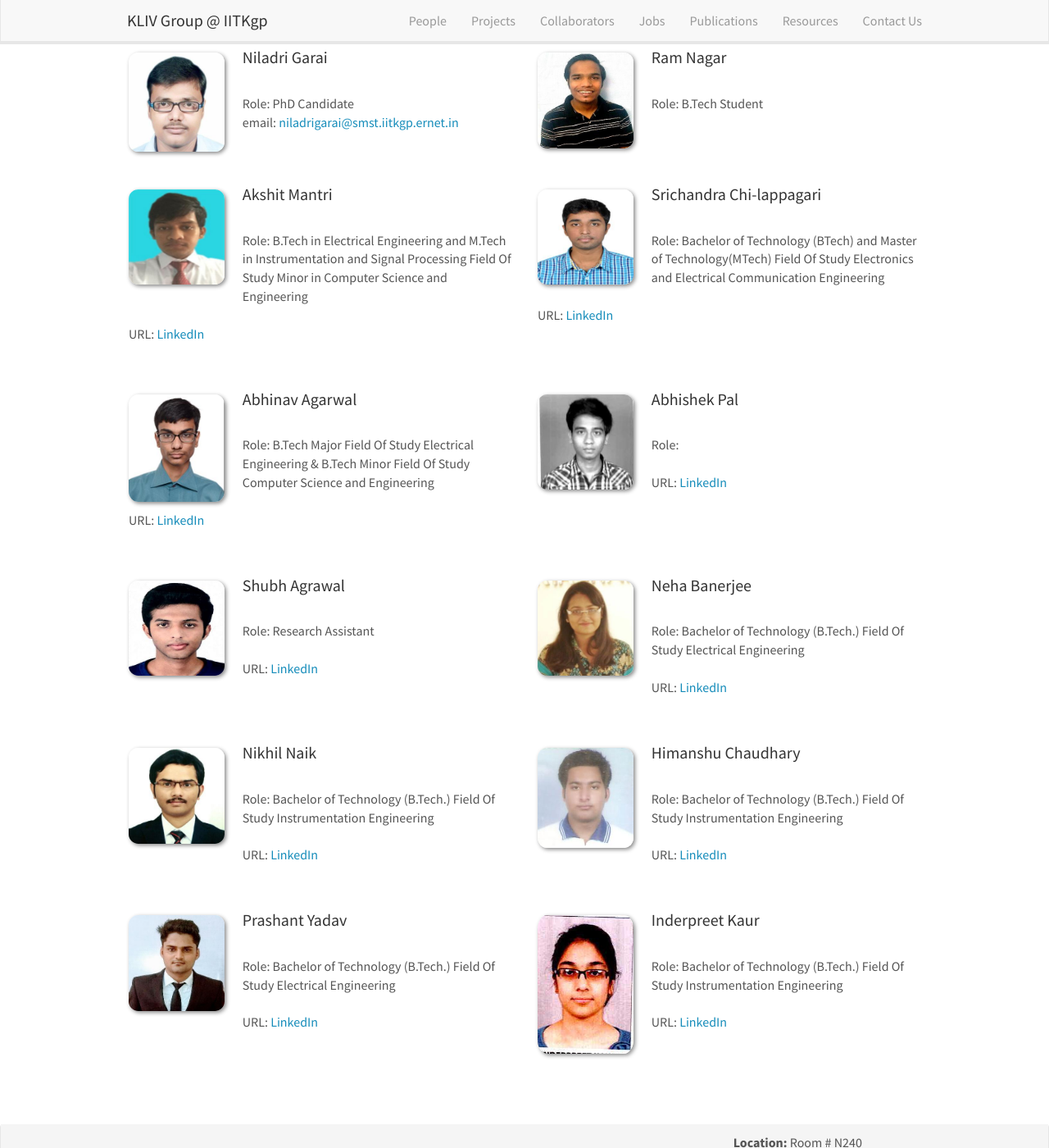
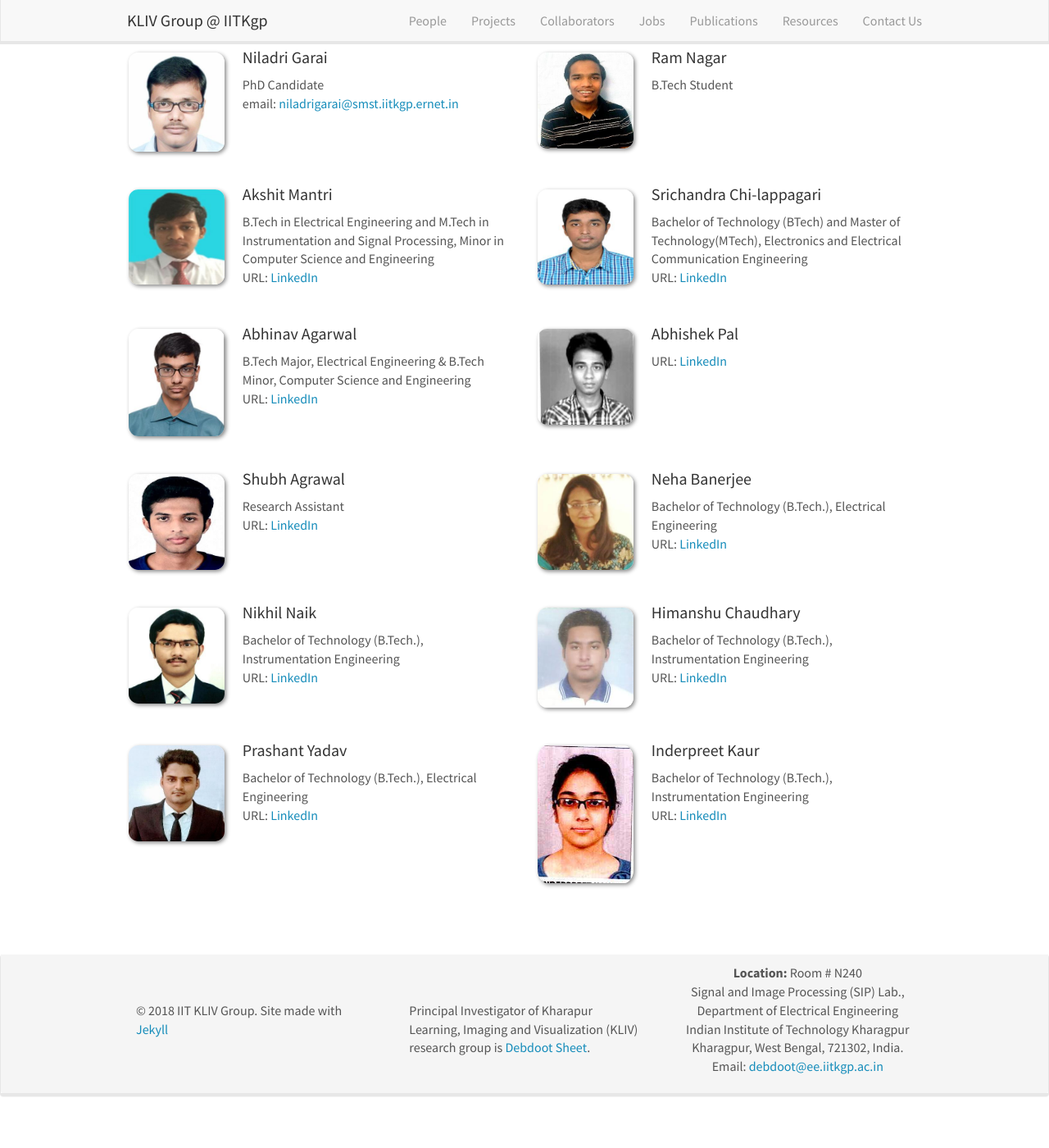
Before and after one commit to iitkliv/tempsite, a Jekyll site: the page built from _pages/alumni.md, in a window 1280 px wide and 1400 px high, scrolled down 277 px. Shown: the whole window at 82% size. Built offline with Jekyll 4.4.1, drawn with Linux system fonts in a browser that asks for light colours; nearby versions of some CDN libraries; after the commit the page ends 1636 px from its top, so only the background shows below that; some of the changed text lies outside the part shown.

Commit message:
people page enhancements

```diff
--- a/_data/people.yml
+++ b/_data/people.yml
@@ -83,10 +83,6 @@
   photo: ak.png
   info: PhD Candidate
   email: aupendukar@iitkgp.ac.in
-  description:
-    - M.Tech in Instrumentation and Signal Processing from EE Dept., IIT Kharagpur
-    - BTech in Electrical Engineering from West Bengal University of Technology
-    - <a href="https://aupendu.github.io/"> Personal Site </a>
   type: alumni
 
 - name: Abhijit Guha Roy
@@ -116,7 +112,7 @@
 
 - name: Akshit Mantri
   photo: akshit.jpg
-  info: B.Tech in Electrical Engineering and M.Tech in Instrumentation and Signal Processing Field Of Study Minor in Computer Science and Engineering
+  info: B.Tech in Electrical Engineering and M.Tech in Instrumentation and Signal Processing, Minor in Computer Science and Engineering
   email:
   url: https://in.linkedin.com/in/akshit-mantri-327a5b101
   description:
@@ -125,7 +121,7 @@
 
 - name: Srichandra Chi-lappagari
   photo: srichanda.jpg
-  info: Bachelor of Technology (BTech) and Master of Technology(MTech) Field Of Study Electronics and Electrical Communication Engineering
+  info: Bachelor of Technology (BTech) and Master of Technology(MTech), Electronics and Electrical Communication Engineering
   email:
   url: https://in.linkedin.com/in/srichandra-chilappagari
   description:
@@ -134,7 +130,7 @@
 
 - name: Abhinav Agarwal
   photo: avinav.jpg
-  info: B.Tech Major Field Of Study Electrical Engineering & B.Tech Minor Field Of Study Computer Science and Engineering
+  info: B.Tech Major, Electrical Engineering & B.Tech Minor, Computer Science and Engineering
   email:
   url: linkedin.com/in/abhinav-aggarwal-ab7331119
   description:
@@ -161,7 +157,7 @@
 
 - name: Neha Banerjee
   photo: neha.jpg
-  info: Bachelor of Technology (B.Tech.) Field Of Study Electrical Engineering
+  info: Bachelor of Technology (B.Tech.), Electrical Engineering
   email:
   url: https://in.linkedin.com/in/nehabanerjeeiit
   description:
@@ -170,7 +166,7 @@
 
 - name: Nikhil Naik
   photo: nikhil.jpg
-  info: Bachelor of Technology (B.Tech.) Field Of Study Instrumentation Engineering
+  info: Bachelor of Technology (B.Tech.), Instrumentation Engineering
   email:
   url: https://www.linkedin.com/in/nikhilvnaik
   description:
@@ -179,7 +175,7 @@
 
 - name: Himanshu Chaudhary
   photo: hs.jpg
-  info: Bachelor of Technology (B.Tech.) Field Of Study Instrumentation Engineering
+  info: Bachelor of Technology (B.Tech.), Instrumentation Engineering
   email:
   url: https://in.linkedin.com/in/himanshu-chaudhary-688097b7
   description:
@@ -188,7 +184,7 @@
 
 - name: Prashant Yadav
   photo: py.jpg
-  info: Bachelor of Technology (B.Tech.) Field Of Study Electrical Engineering
+  info: Bachelor of Technology (B.Tech.), Electrical Engineering
   email:
   url: https://www.linkedin.com/in/prashant-yadav-63b465a0
   description:
@@ -197,7 +193,7 @@
 
 - name: Inderpreet Kaur
   photo: ik.jpg
-  info: Bachelor of Technology (B.Tech.) Field Of Study Instrumentation Engineering
+  info: Bachelor of Technology (B.Tech.), Instrumentation Engineering
   email:
   url: https://in.linkedin.com/in/inderpreet15
   description:
@@ -224,7 +220,7 @@
 
 - name: Anand Mooga
   photo: anand.jpg
-  info:  Bachelor of Technology (B.Tech.) Field Of Study Electrical Engineering
+  info:  Bachelor of Technology (B.Tech.), Electrical Engineering
   email: anandmooga2@gmail.com
   url: https://in.linkedin.com/in/anandmooga
   description:
@@ -233,7 +229,7 @@
 
 - name: Rahul Raj
   photo: rahulraj.png
-  info:  Bachelor of Technology (B.Tech.) Field Of Study Electrical Engineering
+  info:  Bachelor of Technology (B.Tech.), Electrical Engineering
   email: rahul361raj@gmail.com
   url:
   description:
@@ -242,7 +238,7 @@
 
 - name: Apoorv Balde
   photo: apoorv.jpg
-  info:  Bachelor of Technology (B.Tech.) Field Of Study Electrical Engineering
+  info:  Bachelor of Technology (B.Tech.), Electrical Engineering
   email:
   url:
   description:
--- a/_pages/alumni.md
+++ b/_pages/alumni.md
@@ -20,12 +20,11 @@ permalink: /alumni/
 
 <div class="col-sm-6 clearfix">
   <img src="{{ site.url }}{{ site.baseurl }}/images/teampic/{{ member.photo }}" class="img-responsive" width="25%" style="float: left" />
-  <h4>{{ member.name }}</h4><br>
-	Role: {{ member.info }}<br>
-	{% if member.email %}email: <{{ member.email }}>{% endif %}<br>
-	{% if member.url %} URL: <a href="{{ member.url }}">LinkedIn</a> {% endif %}
+  <h4>{{ member.name }}</h4>
+  	{% if member.info %}{{ member.info }}<br>{% endif %}
+  	{% if member.email %}email: <{{ member.email }}><br>{% endif %}
+  	{% if member.url %} URL: <a href="{{ member.url }}">LinkedIn</a> {% endif %}
   <ul style="overflow: hidden">
-
   </ul>
 </div>
 
```
Also changed, not shown: _pages/people.md (+1 -1 lines).
